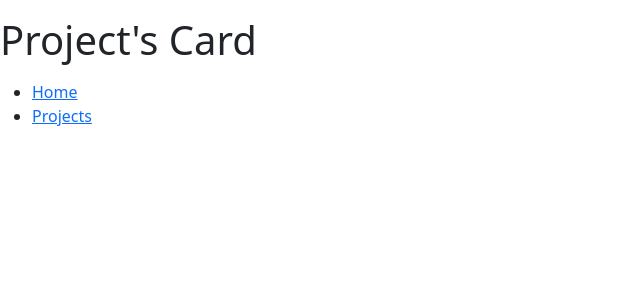
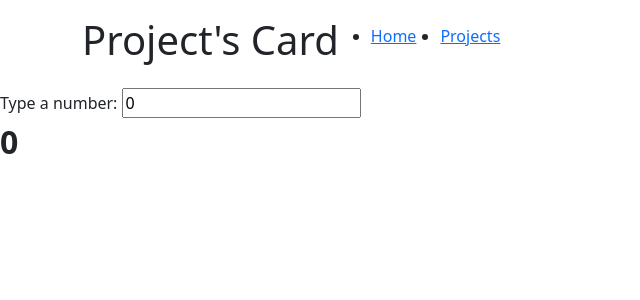
Before and after one commit to jacopolegovini/vite-boolfolio, a Vue app: page / in a window 1280 px wide. Shown: the top 300 px of the page, without its empty margins (0-640 px from the left). Built offline with nearby package versions, Linux system fonts and the light colour scheme.

Commit message:
draft count added to home

```diff
--- a/index.html
+++ b/index.html
@@ -6,6 +6,9 @@
   <link rel="icon" type="image/svg+xml" href="/vite.svg" />
   <meta name="viewport" content="width=device-width, initial-scale=1.0" />
   <title>vite-boolfolio</title>
+
+  <!-- GSAP -->
+  <script src="https://cdn.jsdelivr.net/npm/gsap@3.12.5/dist/gsap.min.js"></script>
 </head>
 
 <body>
--- /dev/null
+++ b/js/store.js
@@ -0,0 +1,6 @@
+import { reactive } from 'vue';
+
+export const store = reactive({
+    searchText: "",
+    loading: true;
+})
--- a/pages/AppHome.vue
+++ b/pages/AppHome.vue
@@ -1,5 +1,6 @@
 <script>
 import AppHeader from '../src/components/AppHeader.vue';
+import ProjectsCount from '../src/components/ProjectsCount.vue';
 
 export default {
   data() {
@@ -8,14 +9,15 @@ export default {
     }
   },
   components: {
-    AppHeader
+    AppHeader,
+    ProjectsCount
   }
 }
 </script>
 
 <template>
-    <AppHeader/>
+  <AppHeader />
+  <ProjectsCount />
 </template>
 
-<style scoped>
-</style>
+<style scoped></style>
--- a/src/components/AppHeader.vue
+++ b/src/components/AppHeader.vue
@@ -11,9 +11,10 @@ export default {
 </script>
 
 <template>
-    <h1 class="my-3">Project's Card</h1>
+    <div class="container my-3 d-flex align-items-center">
+        <h1 class="">Project's Card</h1>
         <nav>
-        <ul>
+            <ul class="d-flex gap-4">
                 <li>
                     <RouterLink :to="{ name: 'home' }">
                         Home
@@ -27,6 +28,7 @@ export default {
             </ul>
 
         </nav>
+    </div>
 </template>
 
 <style scoped></style>
--- /dev/null
+++ b/src/components/ProjectsCount.vue
@@ -0,0 +1,59 @@
+<script setup>
+import axios from 'axios';
+import { ref, reactive, watch } from 'vue'
+
+const number = ref(0)
+const tweened = reactive({
+    number: 0
+})
+
+watch(
+    number,
+    (n) => {
+        gsap.to(tweened, { duration: 0.5, number: Number(n) || 0 })
+    }
+)
+</script>
+<!-- <script>
+import axios from 'axios';
+
+export default {
+    name: 'AppMain',
+    data() {
+        return {
+            projectList: [],
+            apiUrl: 'http://127.0.0.1:8000/api/projects',
+            number: projectList.length,
+        }
+    },
+    methods: {
+        getProject() {
+            axios.get(this.apiUrl)
+                .then((response) => {
+                    this.projectList = response.data.results;
+                })
+                .catch(function (error) {
+                    console.log(error);
+                });
+        }
+    },
+    created() {
+        this.getProject();
+    }
+}
+</script> -->
+
+<template>
+    <div class="demo">
+        Type a number: <input v-model.number="number" />
+
+        <p class="big-number">{{ tweened.number.toFixed(0) }}</p>
+    </div>
+</template>
+
+<style>
+.big-number {
+    font-weight: bold;
+    font-size: 2em;
+}
+</style>
```
Lines whose indentation alone changed are shown as unchanged.
